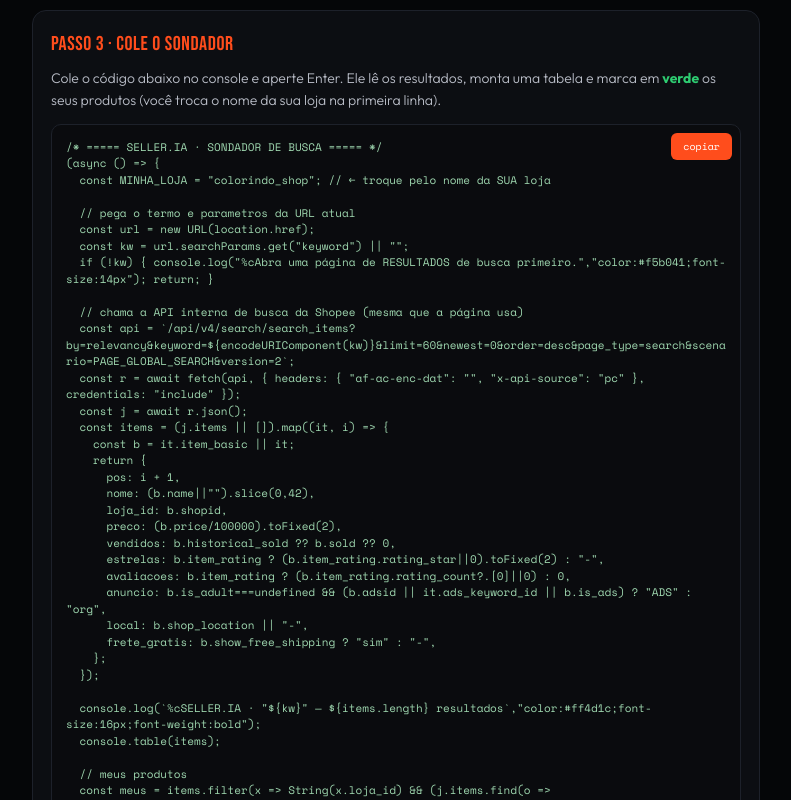
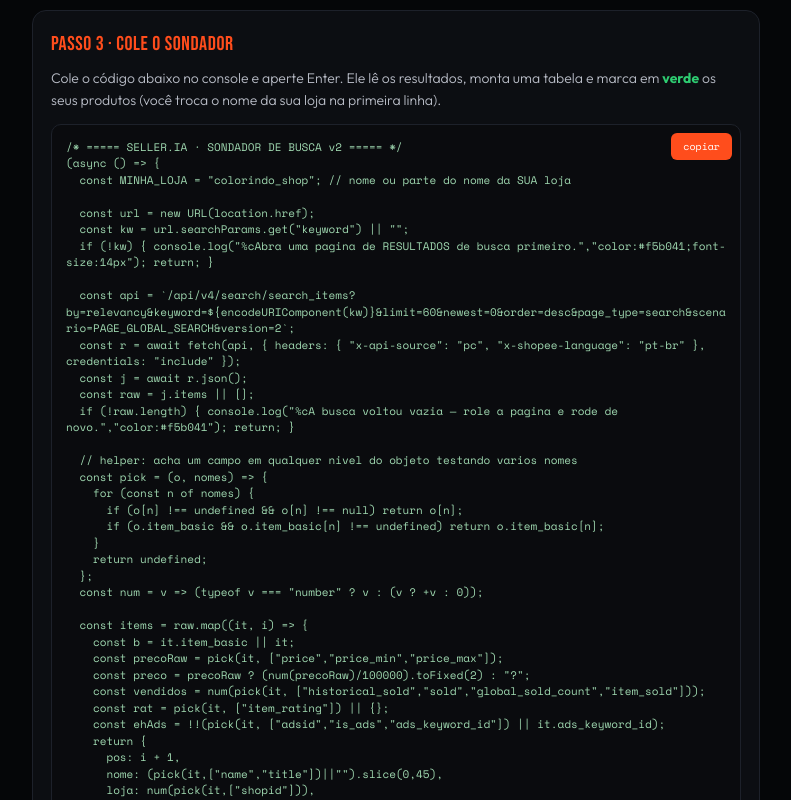
Before and after one commit to kleite1103-hue/seller-ia-extensao, a browser extension: page mockups/sondador.html in a window 1280 px wide. Shown: the part 480-1280 px from the top of the page, without its empty margins (244-1035 px from the left). Drawn offline with nearby package versions, Linux system fonts and the light colour scheme.

Commit message:
Sondador v2: mapeamento robusto de campos + dump do objeto cru se vazio

```diff
--- a/mockups/sondador.html
+++ b/mockups/sondador.html
@@ -47,48 +47,71 @@ h1 em{font-style:normal;color:var(--orange)}
     <p>Cole o código abaixo no console e aperte Enter. Ele lê os resultados, monta uma tabela e marca em <b style="color:var(--ok)">verde</b> os seus produtos (você troca o nome da sua loja na primeira linha).</p>
     <div class="code">
       <button class="copy" onclick="cp(this)">copiar</button>
-      <pre id="script">/* ===== SELLER.IA · SONDADOR DE BUSCA ===== */
-(async () => {
-  const MINHA_LOJA = "colorindo_shop"; // ← troque pelo nome da SUA loja
+      <pre id="script">/* ===== SELLER.IA · SONDADOR DE BUSCA v2 ===== */
+(async () =&gt; {
+  const MINHA_LOJA = "colorindo_shop"; // nome ou parte do nome da SUA loja
 
-  // pega o termo e parametros da URL atual
   const url = new URL(location.href);
   const kw = url.searchParams.get("keyword") || "";
-  if (!kw) { console.log("%cAbra uma página de RESULTADOS de busca primeiro.","color:#f5b041;font-size:14px"); return; }
+  if (!kw) { console.log("%cAbra uma pagina de RESULTADOS de busca primeiro.","color:#f5b041;font-size:14px"); return; }
 
-  // chama a API interna de busca da Shopee (mesma que a página usa)
-  const api = `/api/v4/search/search_items?by=relevancy&keyword=${encodeURIComponent(kw)}&limit=60&newest=0&order=desc&page_type=search&scenario=PAGE_GLOBAL_SEARCH&version=2`;
-  const r = await fetch(api, { headers: { "af-ac-enc-dat": "", "x-api-source": "pc" }, credentials: "include" });
+  const api = `/api/v4/search/search_items?by=relevancy&amp;keyword=${encodeURIComponent(kw)}&amp;limit=60&amp;newest=0&amp;order=desc&amp;page_type=search&amp;scenario=PAGE_GLOBAL_SEARCH&amp;version=2`;
+  const r = await fetch(api, { headers: { "x-api-source": "pc", "x-shopee-language": "pt-br" }, credentials: "include" });
   const j = await r.json();
-  const items = (j.items || []).map((it, i) => {
+  const raw = j.items || [];
+  if (!raw.length) { console.log("%cA busca voltou vazia — role a pagina e rode de novo.","color:#f5b041"); return; }
+
+  // helper: acha um campo em qualquer nivel do objeto testando varios nomes
+  const pick = (o, nomes) =&gt; {
+    for (const n of nomes) {
+      if (o[n] !== undefined &amp;&amp; o[n] !== null) return o[n];
+      if (o.item_basic &amp;&amp; o.item_basic[n] !== undefined) return o.item_basic[n];
+    }
+    return undefined;
+  };
+  const num = v =&gt; (typeof v === "number" ? v : (v ? +v : 0));
+
+  const items = raw.map((it, i) =&gt; {
     const b = it.item_basic || it;
+    const precoRaw = pick(it, ["price","price_min","price_max"]);
+    const preco = precoRaw ? (num(precoRaw)/100000).toFixed(2) : "?";
+    const vendidos = num(pick(it, ["historical_sold","sold","global_sold_count","item_sold"]));
+    const rat = pick(it, ["item_rating"]) || {};
+    const ehAds = !!(pick(it, ["adsid","is_ads","ads_keyword_id"]) || it.ads_keyword_id);
     return {
       pos: i + 1,
-      nome: (b.name||"").slice(0,42),
-      loja_id: b.shopid,
-      preco: (b.price/100000).toFixed(2),
-      vendidos: b.historical_sold ?? b.sold ?? 0,
-      estrelas: b.item_rating ? (b.item_rating.rating_star||0).toFixed(2) : "-",
-      avaliacoes: b.item_rating ? (b.item_rating.rating_count?.[0]||0) : 0,
-      anuncio: b.is_adult===undefined && (b.adsid || it.ads_keyword_id || b.is_ads) ? "ADS" : "org",
-      local: b.shop_location || "-",
-      frete_gratis: b.show_free_shipping ? "sim" : "-",
+      nome: (pick(it,["name","title"])||"").slice(0,45),
+      loja: num(pick(it,["shopid"])),
+      preco,
+      vendidos,
+      estrelas: rat.rating_star ? (+rat.rating_star).toFixed(2) : "-",
+      avaliacoes: rat.rating_count ? (Array.isArray(rat.rating_count)? rat.rating_count[0] : rat.rating_count) : 0,
+      tipo: ehAds ? "ADS" : "org",
+      local: pick(it,["shop_location"]) || "-",
     };
   });
 
   console.log(`%cSELLER.IA · "${kw}" — ${items.length} resultados`,"color:#ff4d1c;font-size:16px;font-weight:bold");
   console.table(items);
 
-  // meus produtos
-  const meus = items.filter(x => String(x.loja_id) && (j.items.find(o => (o.item_basic||o).shopid===x.loja_id && (o.item_basic||o).shop_name?.includes?.(MINHA_LOJA))));
+  // resumo (so com os que tem preco/vendidos validos)
+  const comPreco = items.filter(x=&gt;x.preco!=="?").map(x=&gt;+x.preco);
+  const ads = items.filter(x=&gt;x.tipo==="ADS").length;
   console.log("%c▼ Resumo","color:#7B2FFF;font-size:14px");
-  const ads = items.filter(x=>x.anuncio==="ADS").length;
-  console.log(`Anúncios no topo: ${ads} de ${items.length} · Orgânicos: ${items.length-ads}`);
-  const precoMed = (items.reduce((s,x)=>s+parseFloat(x.preco),0)/items.length).toFixed(2);
-  console.log(`Preço médio da 1ª página: R$ ${precoMed}`);
-  const top5 = items.slice(0,5);
-  console.log(`Vendidos médios do TOP 5: ${Math.round(top5.reduce((s,x)=>s+(+x.vendidos||0),0)/5)}`);
-  console.log("%cTroque MINHA_LOJA no topo pra destacar seus produtos.","color:#7d8290");
+  console.log(`Anuncios no topo: ${ads} de ${items.length} · Organicos: ${items.length-ads}`);
+  if (comPreco.length) console.log(`Preco medio da 1a pagina: R$ ${(comPreco.reduce((a,b)=&gt;a+b,0)/comPreco.length).toFixed(2)}`);
+  const top10 = items.slice(0,10);
+  const vendTop = top10.map(x=&gt;x.vendidos).filter(v=&gt;v&gt;0);
+  if (vendTop.length) console.log(`Vendidos medios do TOP 10: ${Math.round(vendTop.reduce((a,b)=&gt;a+b,0)/vendTop.length)}`);
+  const meus = items.filter(x=&gt;String(x.loja) &amp;&amp; j.items.find((o,idx)=&gt; idx===x.pos-1 &amp;&amp; ((o.item_basic||o).shop_name||"").toLowerCase().includes(MINHA_LOJA.toLowerCase())));
+  if (meus.length) { console.log(`%cSeus produtos nesta busca:`,"color:#2ecc71"); console.table(meus); }
+  else console.log("%cNenhum produto seu no top 60 desta busca (ou ajuste MINHA_LOJA).","color:#7d8290");
+
+  // diagnostico: se nome/preco vierem vazios, dumpa 1 item cru pra eu mapear
+  if (items[0].nome==="" || items[0].preco==="?") {
+    console.log("%cCampos vazios — me mande o objeto abaixo (clique com botao direito → Copy object):","color:#f5b041");
+    console.log(raw[0]);
+  }
 })();</pre>
     </div>
   </div>
```
